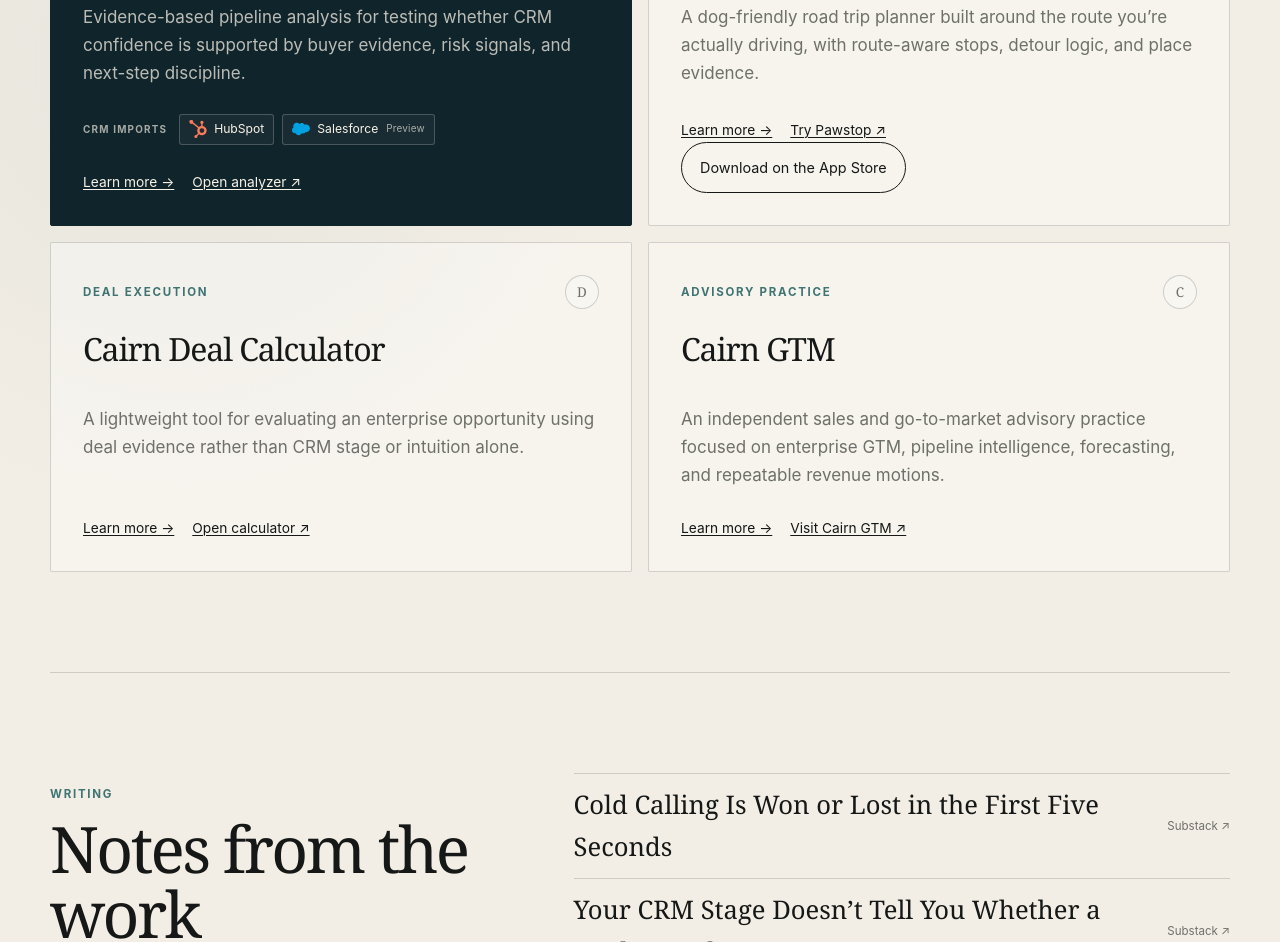
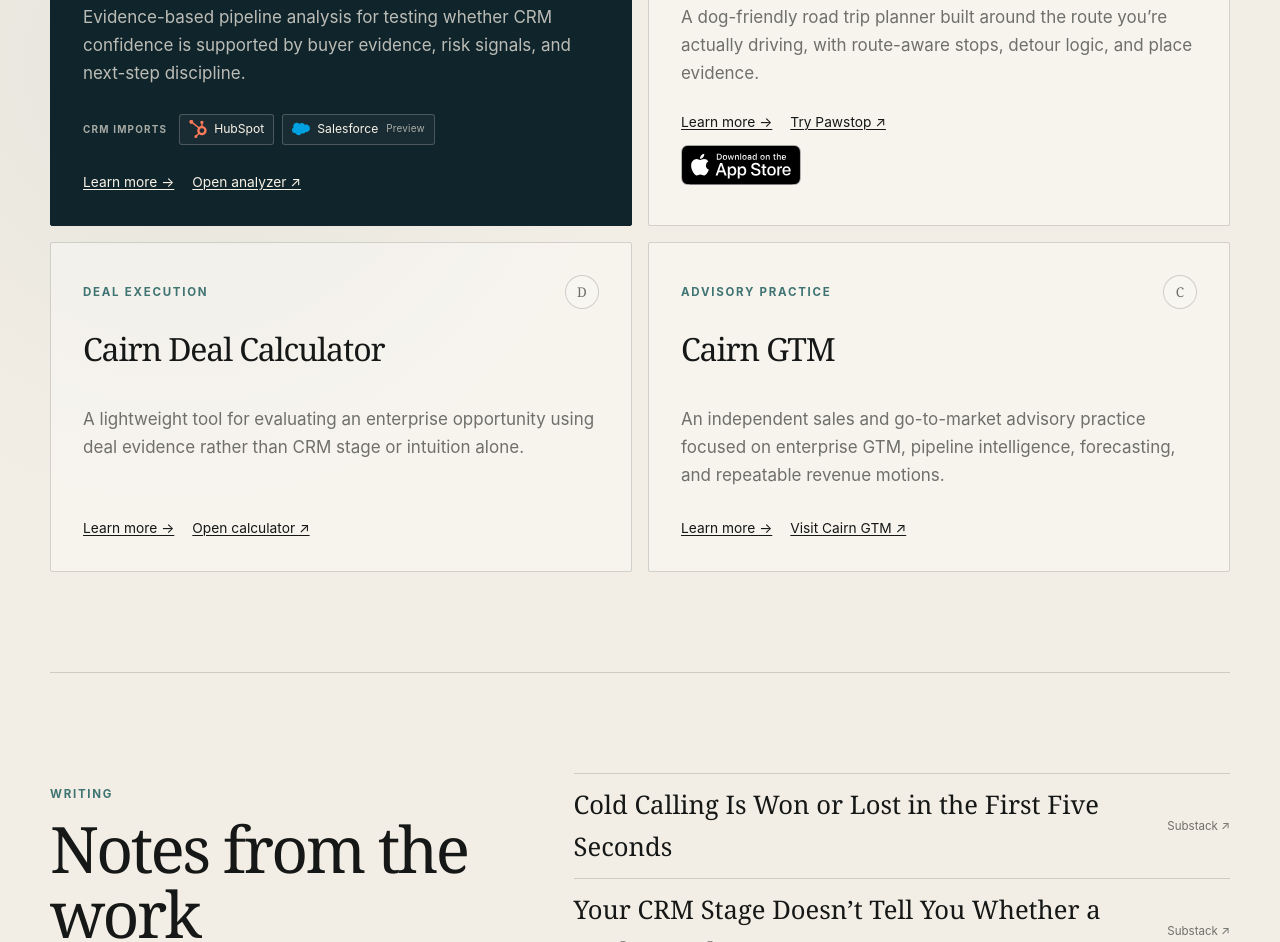
Before and after one commit to patrickarvia/patrickarvia-site, a plain HTML site: page index.html in a window 1280 px wide. Shown: the part 1485-2427 px from the top of the page. Drawn offline with Linux system fonts and the light colour scheme.

Commit message:
Use official badge on Pawstop card

```diff
--- a/index.html
+++ b/index.html
@@ -130,7 +130,11 @@
             <a href="/pawstop/">Learn more →</a>
             <a href="https://pawstop-one.vercel.app/" target="_blank" rel="noreferrer">Try Pawstop ↗</a>
           </div>
-          <div><a class="button secondary" href="https://apps.apple.com/app/pawstop/id6838907500">Download on the App Store</a></div>
+          <div style="margin-top: 12px;">
+            <a href="https://apps.apple.com/app/pawstop/id6838907500">
+              <img src="/assets/app-store-badge.svg" width="120" height="40" alt="Download on the App Store">
+            </a>
+          </div>
         </article>
 
         <article class="work-card">
```
